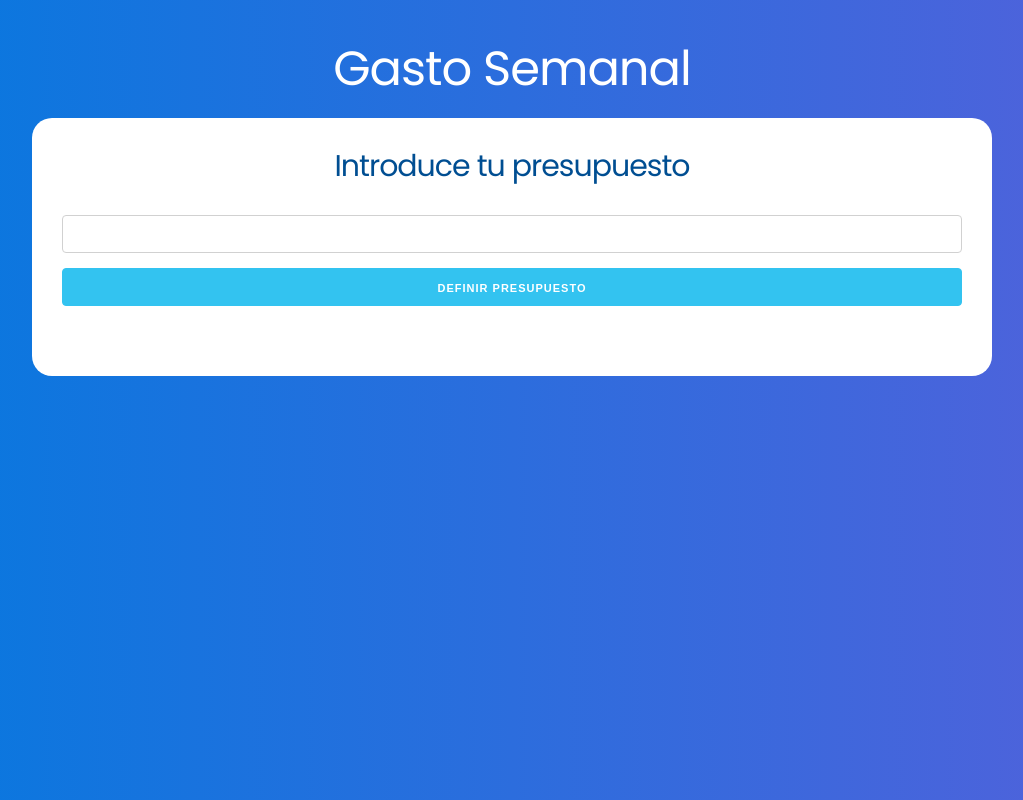
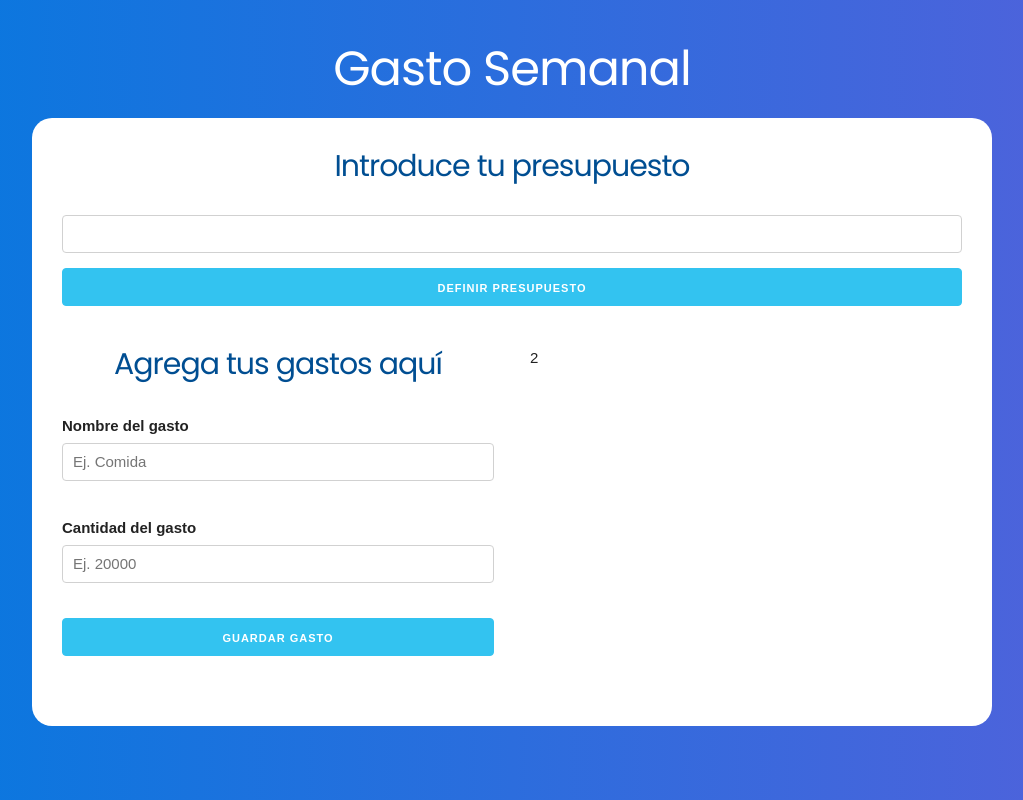
Before and after one commit to jhonattanbenitez/react-hook-practice, a React (Create React App) app in the folder presupuesto/: page / in a window 1280 px wide. Shown: the whole page, without its empty margins (128-1151 px from the left). Built offline with nearby package versions, Linux system fonts and the light colour scheme.

Commit message:
Se agregó formularo para introducir el tipo y valor de gasto en el presupuesto

```diff
--- a/presupuesto/public/index.html
+++ b/presupuesto/public/index.html
@@ -14,7 +14,7 @@
 
     <link rel="stylesheet" href="https://cdnjs.cloudflare.com/ajax/libs/normalize/8.0.1/normalize.min.css">
     <link rel="preconnect" href="https://fonts.gstatic.com">
-<link href="https://fonts.googleapis.com/css2?family=Poppins&display=swap" rel="stylesheet">
+     <link href="https://fonts.googleapis.com/css2?family=Poppins&display=swap" rel="stylesheet">
     <link rel="stylesheet" href="https://cdnjs.cloudflare.com/ajax/libs/skeleton/2.0.4/skeleton.min.css">
     <title>Presupuesto React</title>
   </head>
--- a/presupuesto/src/App.js
+++ b/presupuesto/src/App.js
@@ -1,12 +1,27 @@
-import React from 'react';
-import Pregunta from './components/Pregunta';
+import React, { useState } from "react";
+import Pregunta from "./components/Pregunta";
+import Formulario from "./components/Formulario";
 function App() {
+  // definir el state
+  const [presupuesto, setPresupuesto] = useState(0);
+  const [restante, setRestante] = useState(0);
+  const [mostrarpregunta, setMostrarpregunta] = useState(true);
+
   return (
     <header className="container">
       <h1>Gasto Semanal</h1>
       <div className="contenido-principal">
-        <Pregunta />
-
+        <Pregunta
+          setPresupuesto={setPresupuesto}
+          setRestante={setRestante}
+          setMostrarpregunta={setMostrarpregunta}
+        />
+        <div className="row">
+          <div className="one-half column">
+            <Formulario />
+          </div>
+          <div className="one-half column">2</div>
+        </div>
       </div>
     </header>
   );
--- /dev/null
+++ b/presupuesto/src/components/Formulario.jsx
@@ -0,0 +1,20 @@
+import React, { useState } from "react";
+
+const Formulario = () => {
+  return (
+    <form action="">
+      <h2>Agrega tus gastos aquí</h2>
+      <div className="campo">
+        <label htmlFor="gasto">Nombre del gasto</label>
+        <input type="text" className="u-full-width" placeholder="Ej. Comida"/>
+      </div>
+      <div className="campo">
+        <label htmlFor="gasto">Cantidad del gasto</label>
+        <input type="number" className="u-full-width" placeholder="Ej. 20000"/>
+      </div>
+      <input type="submit" value="Guardar gasto" className="button-primary u-full-width"/>
+    </form>
+  );
+};
+
+export default Formulario;
--- a/presupuesto/src/components/Pregunta.jsx
+++ b/presupuesto/src/components/Pregunta.jsx
@@ -1,7 +1,7 @@
 import React, { Fragment, useState } from "react";
 import Error from './Error';
 
-const Pregunta = () => {
+const Pregunta = ({setPresupuesto, setRestante, setMostrarpregunta}) => {
   //definir el state
   const [cantidad, setCantidad] = useState(0);
   const [error, setError] = useState(false);
@@ -23,6 +23,8 @@
 
         // si se pasa la validación
         setError(false);
+        setPresupuesto(cantidad);
+        setRestante(cantidad);
 
 }
   return (
```
